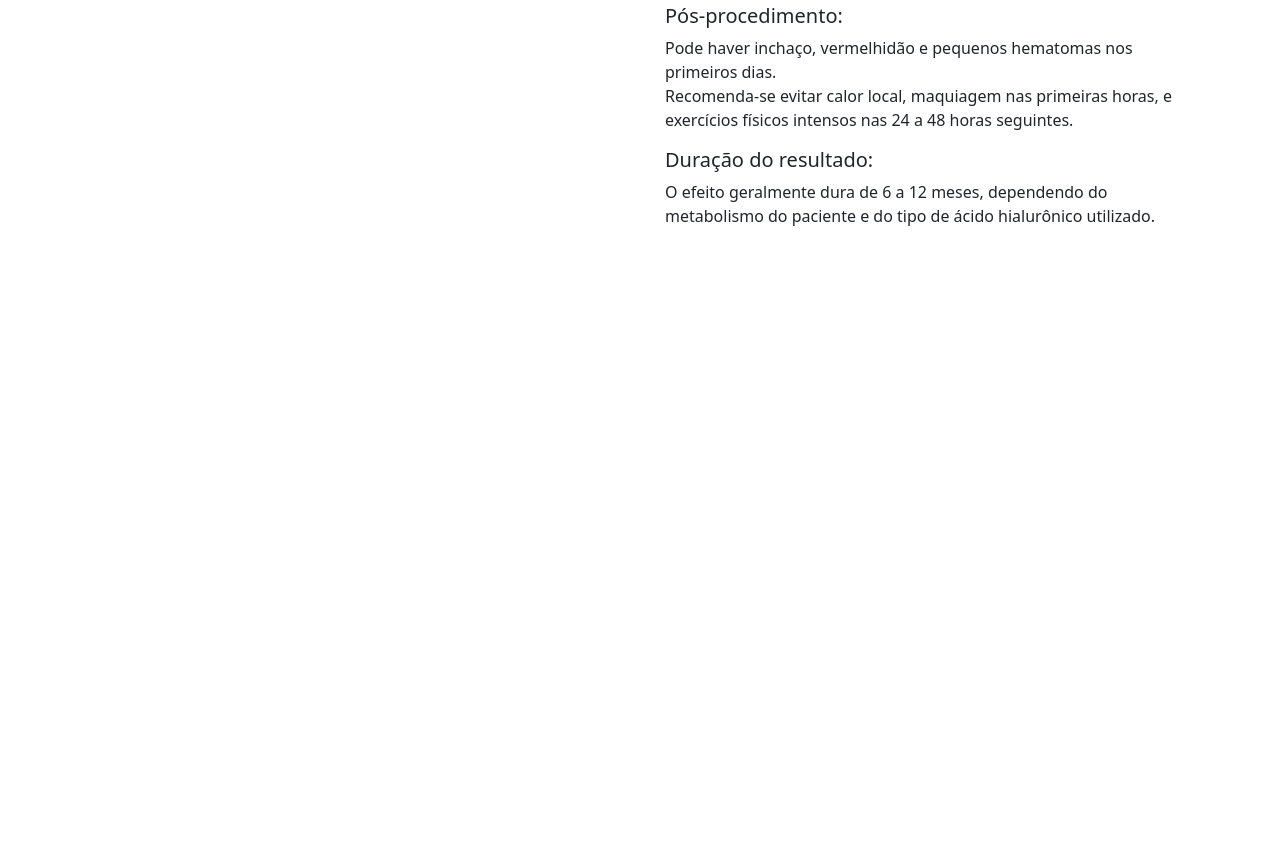
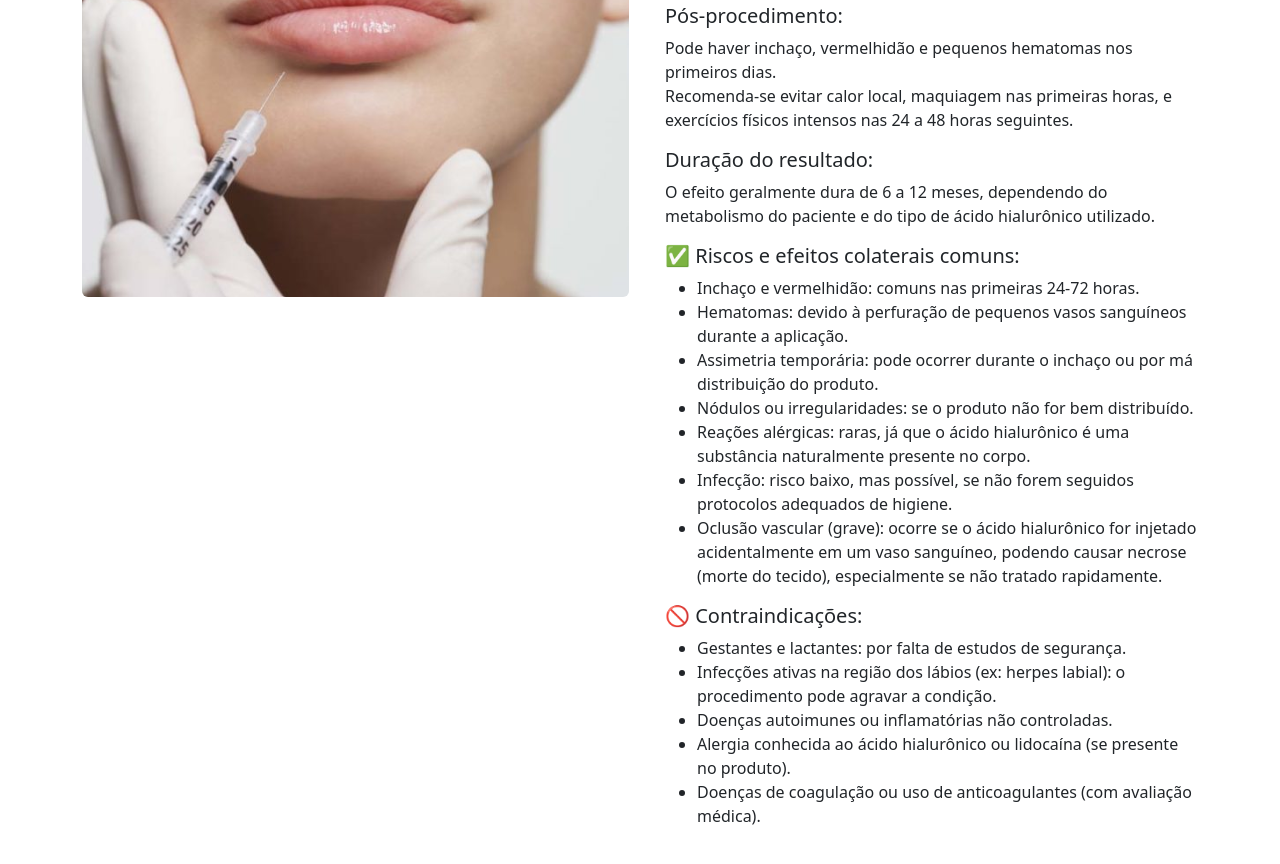
Before and after one commit to anacorrea791/BeautyClinic, a plain HTML site: page index.html in a window 1280 px wide. Shown: the part 900-1764 px from the top of the page. Before the commit the page ends 1192 px from the top, so only its background shows below. Drawn offline with nearby package versions, Linux system fonts and the light colour scheme.

Commit message:
adicionado seção de riscos, efeitos colaterais e contraindicações ao HTML

```diff
--- a/index.html
+++ b/index.html
@@ -163,6 +163,26 @@
             O efeito geralmente dura de 6 a 12 meses, dependendo do metabolismo do
             paciente e do tipo de ácido hialurônico utilizado.
           </p>
+          <h5>✅ Riscos e efeitos colaterais comuns:</h5>
+<ul>
+  <li>Inchaço e vermelhidão: comuns nas primeiras 24-72 horas.</li>
+  <li>Hematomas: devido à perfuração de pequenos vasos sanguíneos durante a aplicação.</li>
+  <li>Assimetria temporária: pode ocorrer durante o inchaço ou por má distribuição do produto.</li>
+  <li>Nódulos ou irregularidades: se o produto não for bem distribuído.</li>
+  <li>Reações alérgicas: raras, já que o ácido hialurônico é uma substância naturalmente presente no corpo.</li>
+  <li>Infecção: risco baixo, mas possível, se não forem seguidos protocolos adequados de higiene.</li>
+  <li>Oclusão vascular (grave): ocorre se o ácido hialurônico for injetado acidentalmente em um vaso sanguíneo, podendo causar necrose (morte do tecido), especialmente se não tratado rapidamente.</li>
+</ul>
+
+<h5>🚫 Contraindicações:</h5>
+<ul>
+  <li>Gestantes e lactantes: por falta de estudos de segurança.</li>
+  <li>Infecções ativas na região dos lábios (ex: herpes labial): o procedimento pode agravar a condição.</li>
+  <li>Doenças autoimunes ou inflamatórias não controladas.</li>
+  <li>Alergia conhecida ao ácido hialurônico ou lidocaína (se presente no produto).</li>
+  <li>Doenças de coagulação ou uso de anticoagulantes (com avaliação médica).</li>
+</ul>
+
         </div>
       </div>
     </div>
```
